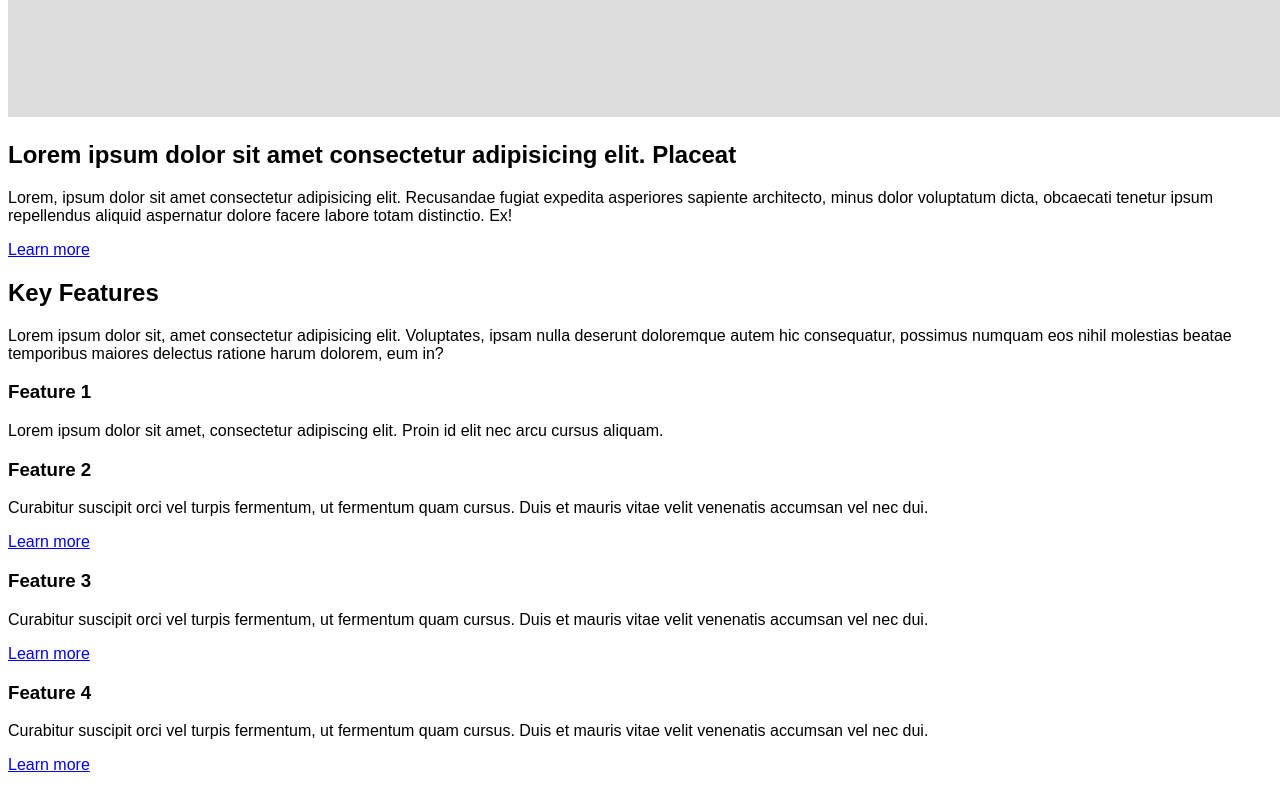
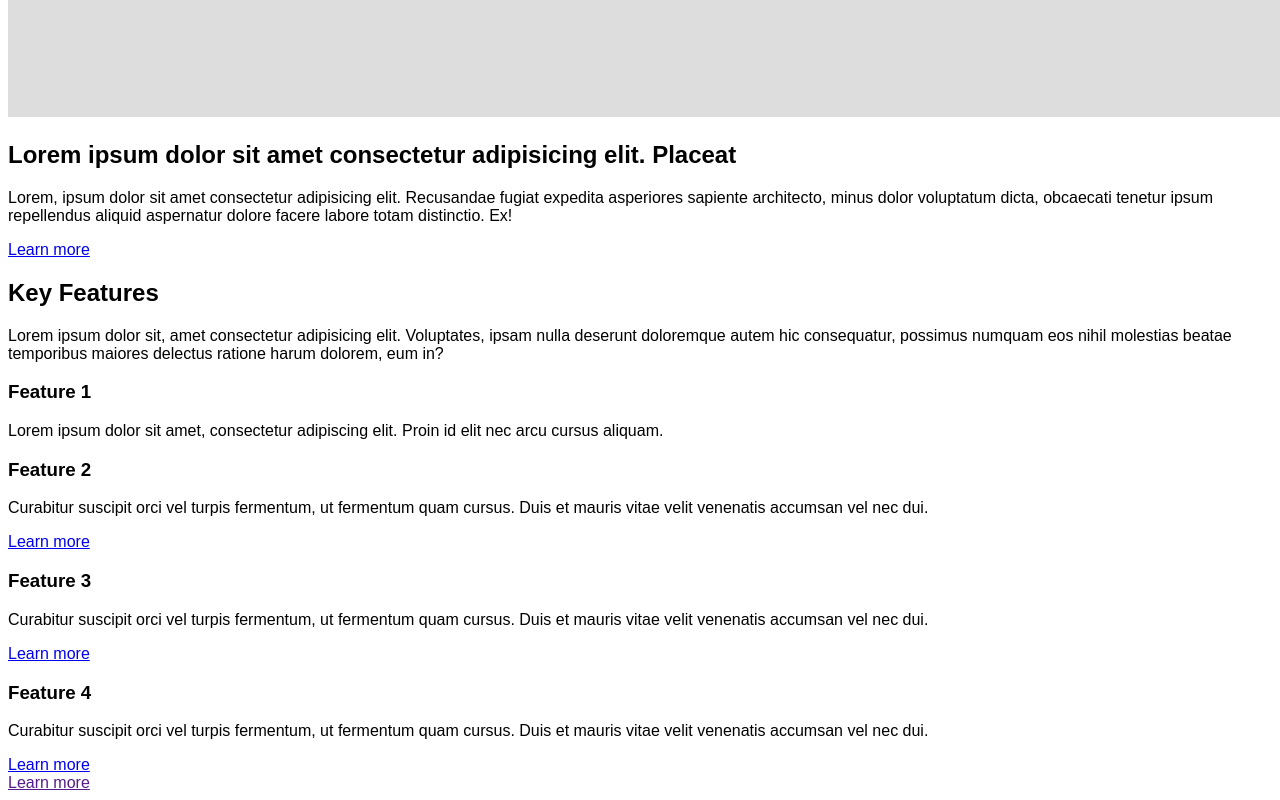
Before and after one commit to khorramk/vue-test-task-1, a Nuxt app: page / in a window 1280 px wide. Shown: the part 1133-1933 px from the top of the page. Built offline with nearby package versions, Linux system fonts and the light colour scheme.

Commit message:
Button Link: Added

```diff
--- a/components/AppFeatureSection.vue
+++ b/components/AppFeatureSection.vue
@@ -2,7 +2,6 @@
   <section id="features" class="features-section">
     <div class="section-content">
       <h2>Key Features</h2>
-
       <p>
         Lorem ipsum dolor sit, amet consectetur adipisicing elit. Voluptates,
         ipsam nulla deserunt doloremque autem hic consequatur, possimus numquam
@@ -46,6 +45,8 @@
           <a href="#">Learn more</a>
         </div>
       </div>
+
+      <a href="">Learn more</a>
     </div>
   </section>
 </template>
```
